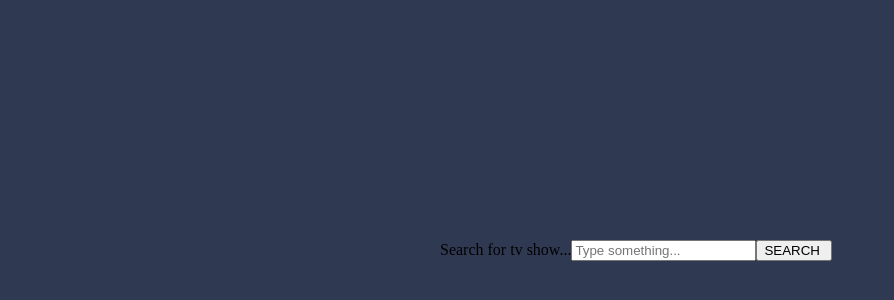
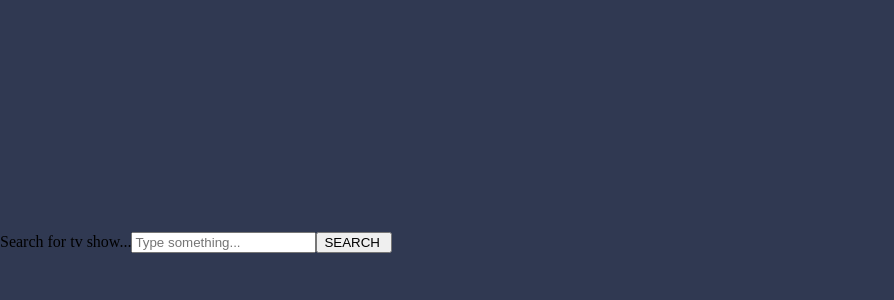
Before and after one commit to ABTanjir/themoviedb, a Nuxt app: page / in a window 1280 px wide. Shown: the part 158-458 px from the top of the page, without its empty margins (0-894 px from the left). Built offline with nearby package versions, Linux system fonts and the light colour scheme.

Commit message:
configured axios & env

```diff
--- a/assets/scss/common.scss
+++ b/assets/scss/common.scss
@@ -1,16 +1,21 @@
 $theme-colors: (
-  'primary': #145bea,
-  'secondary': #833bec,
-  'success': #1ce1ac,
-  'info': #ff7d50,
-  'warning': #ffbe0b,
-  'danger': #ff007f,
-  'light': #c0ccda,
   'dark': #303952,
 );
 
+*, *::before, *::after {
+  box-sizing: border-box;
+}
+
+* {
+  margin: 0;
+}
+
 body {
   background: map-get($theme-colors, dark);
+}
+
+h3{
+  font-size: 16px;
 }
 
 .wrapper {
@@ -21,6 +26,13 @@ body {
 }
 
 .container {
-  padding: 3rem;
-  width: 400px;
+  width: 100%;
 }
+
+.col-half{
+  width: 50%;
+}
+
+.mx-auto{
+  margin: 0 auto;
+}
--- a/nuxt.config.js
+++ b/nuxt.config.js
@@ -1,4 +1,8 @@
 export default {
+  axios: {
+    baseURL: process.env.THEMOVIEDB_API
+  },
+
   // Global page headers: https://go.nuxtjs.dev/config-head
   head: {
     title: 'setschedule',
@@ -34,9 +38,17 @@ export default {
 
   // Modules: https://go.nuxtjs.dev/config-modules
   modules: [
+    "@nuxtjs/axios",
   ],
-
   // Build Configuration: https://go.nuxtjs.dev/config-build
   build: {
+  },
+  // env variables
+  env: {
+    themoviedb_api: process.env.THEMOVIEDB_API,
+    themoviedb_key: process.env.THEMOVIEDB_KEY,
+    themoviedb_img_path: process.env.THEMOVIEDB_IMAGE
   }
+
+
 }
--- a/package.json
+++ b/package.json
@@ -9,6 +9,7 @@
     "generate": "nuxt generate"
   },
   "dependencies": {
+    "@nuxtjs/axios": "^5.13.6",
     "core-js": "^3.19.3",
     "nuxt": "^2.15.8",
     "vue": "^2.6.14",
```
Also changed, not shown: 2 other files (tests, documents, lock files or other folders).
